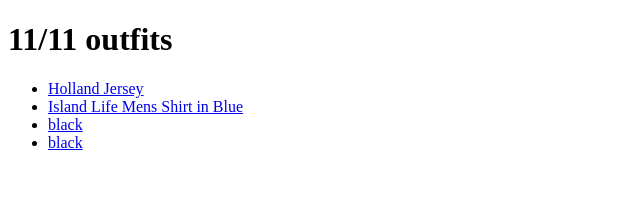
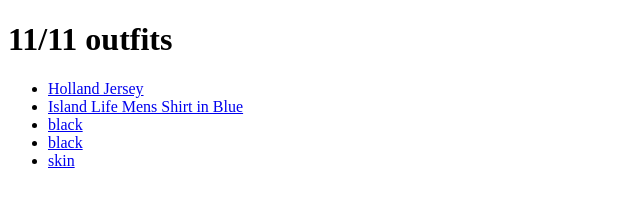
Before and after one commit to alexchandiary/alexchandiary.github.io, a plain HTML site: page index.html in a window 1280 px wide. Shown: the full height of the page, 0-640 px from the left. Drawn offline with Linux system fonts and the light colour scheme.

Commit message:
Update index.html

```diff
--- a/index.html
+++ b/index.html
@@ -12,6 +12,7 @@
         <li><a href="https://www.paradiseclothingco.com/products/island-life-mens-shirt-in-blue-1">Island Life Mens Shirt in Blue</a></li>
         <li><a href="https://www.uniqlo.com.hk/zh_HK/product-detail.html?productCode=u0000000051050">black</a></li>
         <li><a href="https://www.uniqlo.com.hk/zh_HK/product-detail.html?productCode=u0000000050188">black</a></li>
+        <li><a href="https://www.uniqlo.com.hk/zh_HK/product-detail.html?productCode=u0000000028261&searchFlag=true">skin</a></li>
     </ul>
 </body>
 </html>
```
